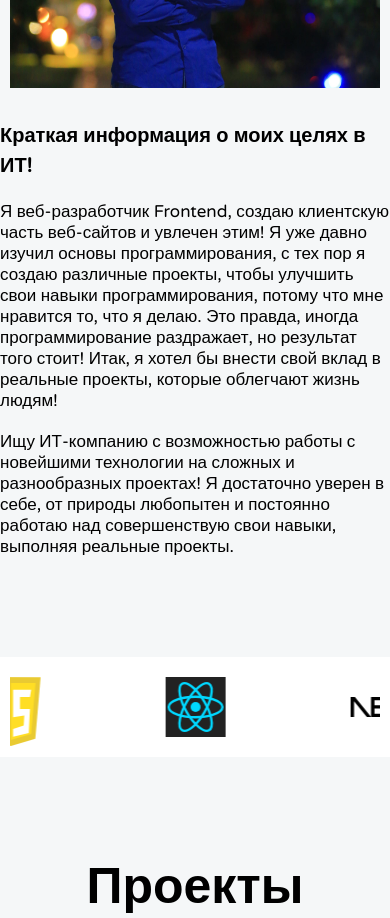
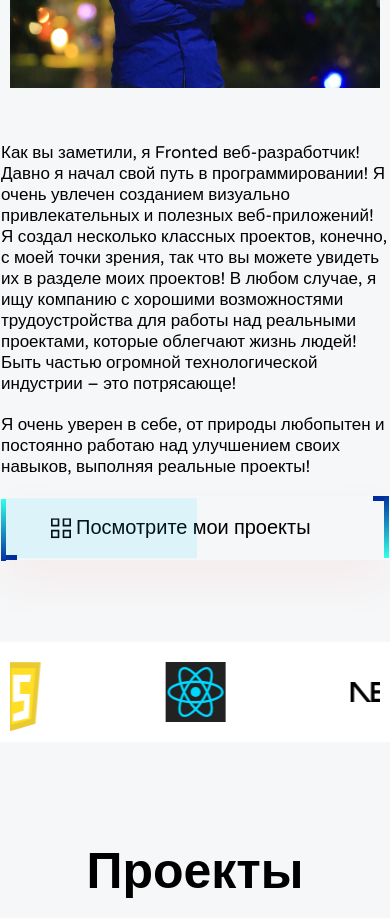
Before and after one commit to HumbleBoyy/Asadullohs, a React (Vite) app: page / in a window 390 px wide. Shown: the part 1340-2258 px from the top of the page. Built offline with nearby package versions, Linux system fonts and the light colour scheme; no server answers; the database is empty.

Commit message:
Projects and About section responsive design bugs were fixed

```diff
--- a/public/languages/en.json
+++ b/public/languages/en.json
@@ -10,16 +10,16 @@
      "greeting":"Hi there,",
      "name":"I am Asadulloh",
      "profession":"Web-developer",
-     "paragraph":"I build user friendly websites which is amazing! When it comes to creating a website, I work on client-side of a website that means I am a Frontend Web-developer!",
+     "paragraph":"I work on client side of website that is seen by users!",
      "btn1":"My Projects",
      "btn2":"GitHub",
      "image_name":"Asadulloh Abdurakhmonov"
    },
 
    "About":{
-     "text":"I am a Frontend web-developer, I build client side of websites and I am passionate about it! It has been a while that I learnt basics of programming since then I create different projects to enhance my programming skills because I like what I am doing.It is true sometimes programming is annoying, but outcome is worth it! So, I would like contribute to real world projects what makes people's life easier!",
-     "textSecond":"I look for an IT company with the opportunity to work with the latest technologies on challenging and diverse projects! I'm quiet confident, naturally curious, and perpetually working on improving my skills by doing real world projects.",
-     "textTitle":"Breif information about my goals in IT!",
+     "text":"As you noticed I am a Fronted web-developer! It has been a while, I started my journey in programming! I am really passionate about creating visually appealing and useful web apps! I have created some cool projects, of course in my point of view, you judge! So you can see them in my projects section! Anyways, I am looking for a company with good job opportunities to work real world projects that make people's life easier! It is amazing to be a part of huge Tech industry!",
+     "textSecond":" I'm quiet confident, naturally curious, and perpetually working on improving my skills by doing real world projects!",
+     "textTitle":"Take a look my projects",
      "visit":"Visit"
    }
 
--- a/public/languages/ru.json
+++ b/public/languages/ru.json
@@ -9,15 +9,15 @@
       "greeting":"Здравствуйте,",
       "name":"Я Асадуллоx",
       "profession":"Веб-разработчик",
-      "paragraph":"Я создаю удобные для пользователя веб-сайты, и это потрясающе! Когда дело доходит до создания веб-сайта, я работаю на клиентской стороне веб-сайта, что означает, что я являюсь веб-разработчиком Frontend!",
+      "paragraph":"Я работаю на клиентской стороне сайта, которую видят пользователи!",
       "btn1":"Мои проекты",
       "btn2":"GitHub",
       "image_name":"Асадуллох Абдурахмонов"
     },
     "About":{
-      "text":"Я веб-разработчик Frontend, создаю клиентскую часть веб-сайтов и увлечен этим! Я уже давно изучил основы программирования, с тех пор я создаю различные проекты, чтобы улучшить свои навыки программирования, потому что мне нравится то, что я делаю. Это правда, иногда программирование раздражает, но результат того стоит! Итак, я хотел бы внести свой вклад в реальные проекты, которые облегчают жизнь людям! ",
-      "textSecond":"Ищу ИТ-компанию с возможностью работы с новейшими технологии на сложных и разнообразных проектах! Я достаточно уверен в себе, от природы любопытен и постоянно работаю над совершенствую свои навыки, выполняя реальные проекты.",
-      "textTitle":"Краткая информация о моих целях в ИТ!",
+      "text":"Как вы заметили, я Fronted веб-разработчик! Давно я начал свой путь в программировании! Я очень увлечен созданием визуально привлекательных и полезных веб-приложений! Я создал несколько классных проектов, конечно, с моей точки зрения, так что вы можете увидеть их в разделе моих проектов! В любом случае, я ищу компанию с хорошими возможностями трудоустройства для работы над реальными проектами, которые облегчают жизнь людей! Быть частью огромной технологической индустрии – это потрясающе!",
+      "textSecond":" Я очень уверен в себе, от природы любопытен и постоянно работаю над улучшением своих навыков, выполняя реальные проекты!",
+      "textTitle":"Посмотрите мои проекты",
       "visit":"Посещать"
     }
 }
--- a/public/languages/uz.json
+++ b/public/languages/uz.json
@@ -9,15 +9,15 @@
      "greeting":"Assalomu Alaykum,",
      "name":"Men Asadulloh",
      "profession":"Web-dasturchi",
-     "paragraph":"Men foydalanuvchilarga qulay veb-saytlar yarataman, bu ajoyib! Veb-sayt yaratish haqida gap ketganda, men veb-saytning tashqi ko'rinishini yarataman, ya'ni men Frontend Web-dasturchiman!",
+     "paragraph":"Web-saytning mijozlar ko'radigan web-saytning ko'rinishi ustida ishlayman!",
      "btn1":"Loyihlarim",
      "btn2":"GitHub",
      "image_name":"Asadulloh Abduraxmonov"
    },
    "About":{
-    "text":"Men Frontend veb-ishlab chiquvchisiman, men veb-saytlarning mijoz tomonini yarataman va men bunga ishtiyoqliman! Men dasturlash asoslarini o'rganganimga bir muncha vaqt bo'ldi, o'shandan beri men dasturlash ko'nikmalarimni oshirish uchun turli loyihalarni yarataman, chunki men qilayotgan ish menga yoqadi. To'g'ri, ba'zida dasturlash zerikarli, ammo natija bunga arziydi! Shunday qilib, men odamlar hayotini osonlashtiradigan haqiqiy loyihalarga hissa qo'shishni xohlayman!",
-    "textSecond":"Men so'nggi yangiliklar bilan ishlash imkoniyatiga ega IT kompaniyasini qidiraman qiyin va xilma-xil loyihalar bo'yicha texnologiyalar! Men o'zimga ishonaman, tabiatan qiziquvchan shu sababli doimo o'z ustimda ishlayman haqiqiy loyihalarini amalga oshirish orqali o'z mahoratimni oshiraman!",
-    "textTitle":"IT(Ayti) sohasidagi maqsadlarim haqida qisqacha ma'lumot!",
+    "text":"Ko'rib turganingizdek,Fronted Web-Wasturchiman! Men dasturlashga kirib kelganimga biroz vaqt bo'ldi! Ko'rinishi jozibali va foydali web-ilovalarni yaratish menga juda yoqadi! Men ko'plab ajoyib loyihalarni ishlab chiqdim, albatta mening nuqtai nazarim bo'yicha loyihalarimga baho berish sizga havola! Loyihalarimni Loyihalar bo'limida ko'rishingiz mumkin! Shunday qilib, odamlar hayotini osonlashtiradigan haqiqiy loyihalarni amalga oshirish uchun yaxshi ish imkoniyatlariga ega kompaniya qidirmoqdaman! Ulkan Axborot texnalogiyalari sanoatining bir qismi bo'lish ajoyib!",
+    "textSecond":"O'zimga ishongan tabiatan qiziquvchanman! Shu sababli doimiy ravishda haqiqiy loyihalar ishlab chiqish orqali o'z mahoratimni oshirishni xoxlayman!",
+    "textTitle":"Loyihalarimni ko'rish",
     "visit":"Tashrif"
   }
 }
--- a/src/Components/About/About.jsx
+++ b/src/Components/About/About.jsx
@@ -3,6 +3,7 @@ import './about.css';
 import { t } from 'i18next';
 import Slider from 'react-slick';
 import dataImages from "../../../public/data/pic.json";
+import { GrProjects } from 'react-icons/gr';
 
 const About = () => {
   const settings = {
@@ -67,13 +68,26 @@ const About = () => {
               </Slider>
             </div>
             <div className="about_right_item">
-                <h2 className='TextTitle'>{t("About.textTitle")}</h2>
                 <p className='about_text'>
                   {t("About.text")}
                </p>
                <p className='about_text'>
                   {t("About.textSecond")}
                </p>
+               <div className="about_btn_wrapper">
+               <div className='home_button'>
+                    <a href="#projects" className='animation_btn about_section_btn'>
+                      <span></span>
+                      <span></span>
+                      <span></span>
+                      <span></span>
+                      <button className='home_btn'>
+                      <GrProjects />
+                      {t("About.textTitle")}
+                      </button>
+                    </a>
+                </div>
+               </div>
             </div>
           </div>
         </div>
--- a/src/Components/About/about.css
+++ b/src/Components/About/about.css
@@ -32,7 +32,9 @@
     width: 85%;
     margin-top: 2rem;
 }
-
+.about_section_btn{
+    transform: translate(0%, 30%);
+}
 @media(max-width:1024px){
 
     .about_items_wrapper{
@@ -53,6 +55,7 @@
         display: flex;
         justify-content: center;
         flex-direction: column;
+        padding: 1rem;
     }
 
     .TextTitle{
@@ -82,6 +85,12 @@
         font-size: 1.7rem;
         width: 100%;
     }
+    .about_right_item{
+        display: flex;
+        justify-content: center;
+        flex-direction: column;
+        padding: 0.1rem;
+    }
 
 }
 
```
